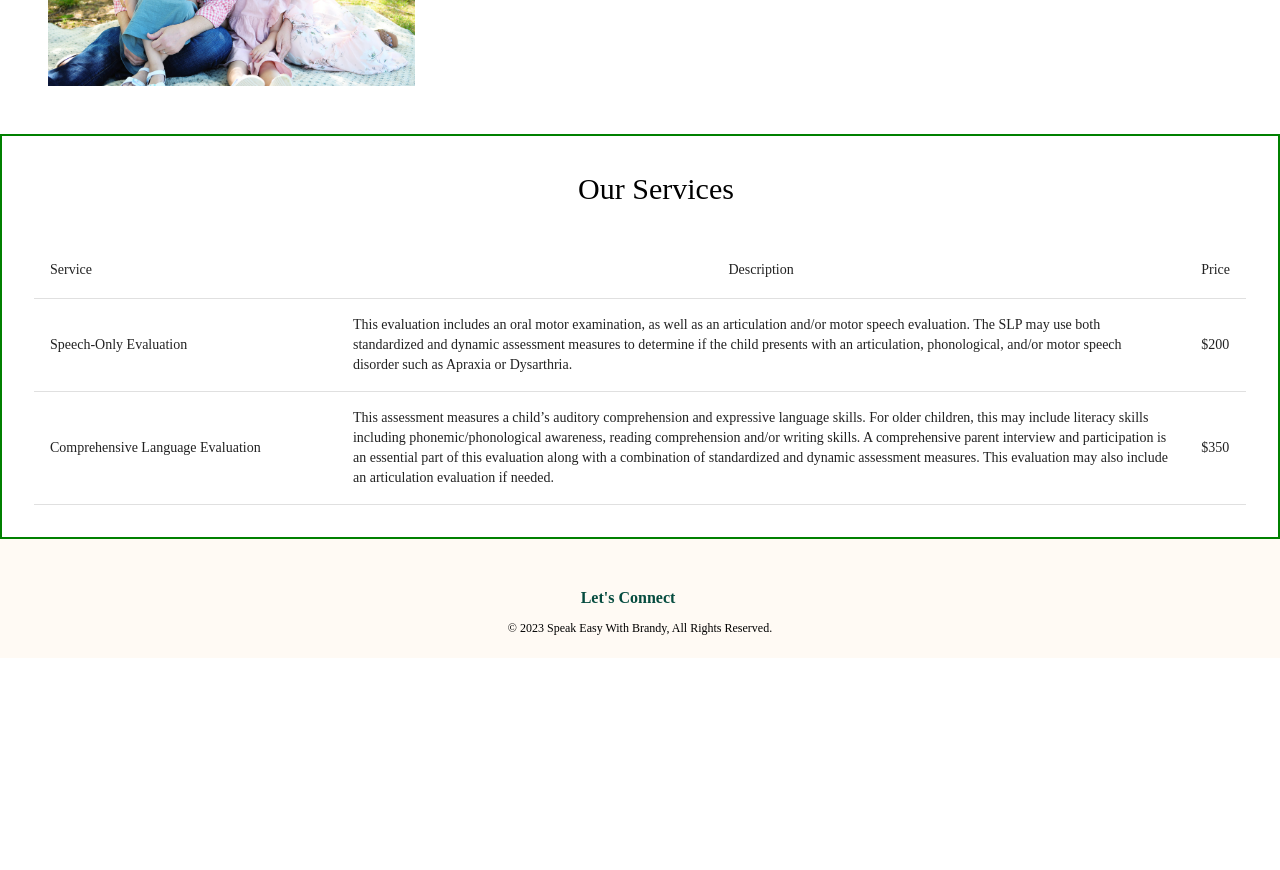
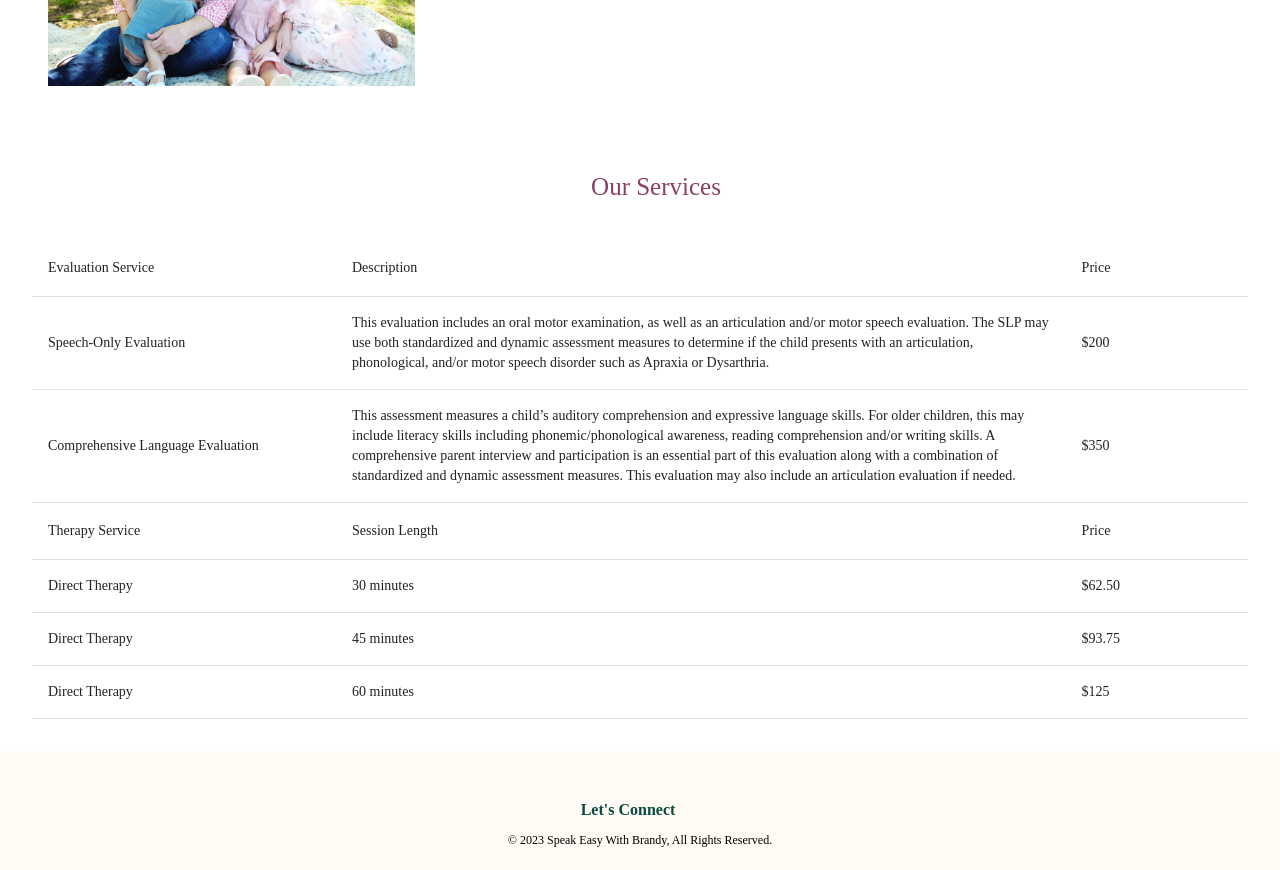
Before and after one commit to beemak789/AE_SLP_Website, a React (Create React App) app in the folder AE_Website/: page / in a window 1280 px wide. Shown: the part 700-1570 px from the top of the page. Before the commit the page ends 1358 px from the top, so only its background shows below. Built offline with nearby package versions, Linux system fonts and the light colour scheme; some icons are missing; a web font is replaced by a local one.

Commit message:
add tables

```diff
--- a/AE_Website/src/component/ServiceTable.js
+++ b/AE_Website/src/component/ServiceTable.js
@@ -10,51 +10,79 @@ import { createTheme, ThemeProvider } from '@mui/material';
 const theme = createTheme({
   typography: {
     fontFamily: 'Solway',
-  }
+    fontWeightRegular: 100,
+  },
 });
 
 const ServiceTable = () => {
-  const createData = (services, description, price) => {
+  const createData1 = (services, description, price) => {
     return { services, description, price };
   };
-  const rows = [
-    createData(
+
+  const createData2 = (services, sessionLength, price) => {
+    return { services, sessionLength, price };
+  };
+  const rows1 = [
+    createData1(
       'Speech-Only Evaluation',
       'This evaluation includes an oral motor examination, as well as an articulation and/or motor speech evaluation. The SLP may use both standardized and dynamic assessment measures to determine if the child presents with an articulation, phonological, and/or motor speech disorder such as Apraxia or Dysarthria.',
       '$200'
     ),
-    createData(
+    createData1(
       'Comprehensive Language Evaluation',
       'This assessment measures a child’s auditory comprehension and expressive language skills. For older children, this may include literacy skills including phonemic/phonological awareness, reading comprehension and/or writing skills. A comprehensive parent interview and participation is an essential part of this evaluation along with a combination of standardized and dynamic assessment measures. This evaluation may also include an articulation evaluation if needed.',
       '$350'
     ),
   ];
 
+  const rows2 = [
+    createData2('Direct Therapy', '30 minutes', '$62.50'),
+    createData2('Direct Therapy', '45 minutes', '$93.75'),
+
+    createData2('Direct Therapy', '60 minutes', '$125'),
+  ];
+
   return (
     <>
+      <ThemeProvider theme={theme}>
         <TableContainer>
-      <ThemeProvider theme={theme}>
           <Table>
-
             <TableHead>
               <TableRow>
-              <TableCell>Service</TableCell>
-              <TableCell align='center'>Description</TableCell>
-              <TableCell align='center'>Price</TableCell>
+                <TableCell align='left'>Evaluation Service</TableCell>
+                <TableCell align='left'>Description</TableCell>
+                <TableCell align='left'>Price</TableCell>
               </TableRow>
             </TableHead>
             <TableBody>
-            {rows.map((row, id) => (
+              {rows1.map((row, id) => (
                 <TableRow key={id}>
-                <TableCell width="25%" >{row.services}</TableCell>
-                <TableCell width="70%">{row.description}</TableCell>
-                <TableCell width="10%">{row.price}</TableCell>
+                  <TableCell width='25%'>{row.services}</TableCell>
+                  <TableCell width='60%'>{row.description}</TableCell>
+                  <TableCell width='20%'>{row.price}</TableCell>
+                </TableRow>
+              ))}
+            </TableBody>
+            <TableHead>
+              <TableRow>
+                <TableCell align='left'>Therapy Service</TableCell>
+                <TableCell align='left'>Session Length</TableCell>
+                <TableCell align='left'>Price</TableCell>
+              </TableRow>
+            </TableHead>
+
+            <TableBody>
+              {rows2.map((row, id) => (
+                <TableRow key={id}>
+                  <TableCell width='25%'>{row.services}</TableCell>
+                  <TableCell width='60%'>{row.sessionLength}</TableCell>
+                  <TableCell width='20%'>{row.price}</TableCell>
                 </TableRow>
               ))}
             </TableBody>
           </Table>
+        </TableContainer>
       </ThemeProvider>
-      </TableContainer>
     </>
   );
 };
--- a/AE_Website/src/component/Services.js
+++ b/AE_Website/src/component/Services.js
@@ -6,7 +6,7 @@ import ServiceTable from './ServiceTable';
 const Services = () => {
   return (
     <ServicesContainer>
-      <ServiceTableContainer >
+      <ServiceTableContainer>
         <p className='our-services-header'>Our Services</p>
         <ServiceTable />
       </ServiceTableContainer>
@@ -22,21 +22,22 @@ const ServicesContainer = styled.div`
   ${'' /* border: 2px solid purple; */}
 
   .our-services-header {
-    font-size: 30px;
+    font-size: 25px;
     font-weight: 300pt;
     text-align: center;
     padding: 1rem;
     line-height: 10px;
     margin: auto;
-    ${'' /* border: 2px solid green; */}
     margin-bottom: 2rem;
     width: 100%;
+    color: #8e3e63;
+    font-weight: 500;
   }
 `;
 
 const ServiceTableContainer = styled.div`
-padding: 2rem;
-border: 2px solid green;
-`
+  padding: 2rem;
+  ${'' /* border: 2px solid green; */}
+`;
 
 export default Services;
```
Lines whose indentation alone changed are shown as unchanged.
